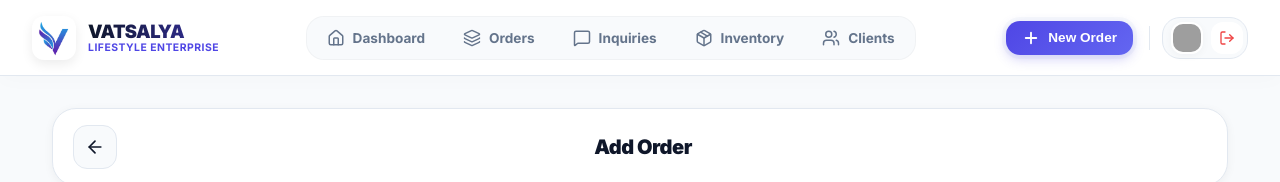
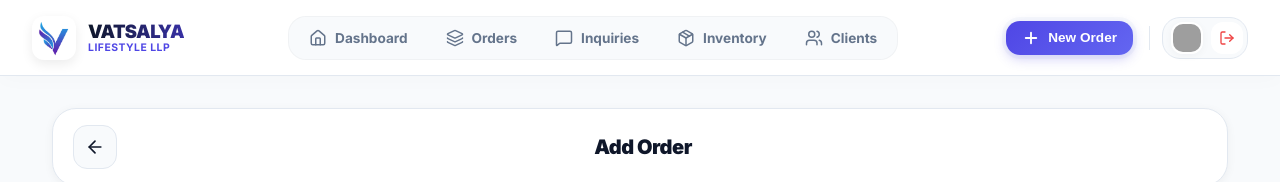
Before and after one commit to DevvVaghasiya/vatsalya-lifestyle, a React (Vite) app in the folder frontend/: page /add-order in a window 1280 px wide. Shown: the top 182 px of the page. Built offline with nearby package versions, Linux system fonts and the light colour scheme; no server answers; sample sign-in values are in the browser's storage; grey boxes are pictures that could not be loaded.

Commit message:
Update tagline in DesktopHeader

```diff
--- a/frontend/src/components/DesktopHeader.jsx
+++ b/frontend/src/components/DesktopHeader.jsx
@@ -34,7 +34,7 @@ const DesktopHeader = () => {
           </div>
           <div className="brand-titles">
             <span className="brand-name">VATSALYA</span>
-            <span className="brand-tagline">Lifestyle Enterprise</span>
+            <span className="brand-tagline">Lifestyle LLP</span>
           </div>
         </div>
 
```
